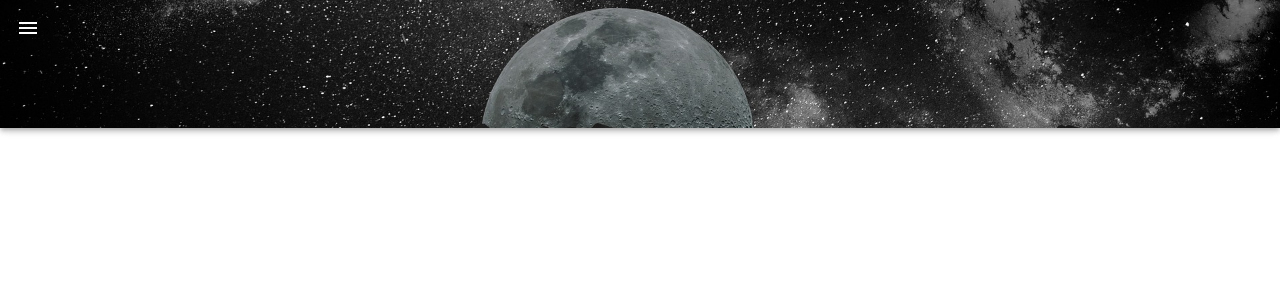
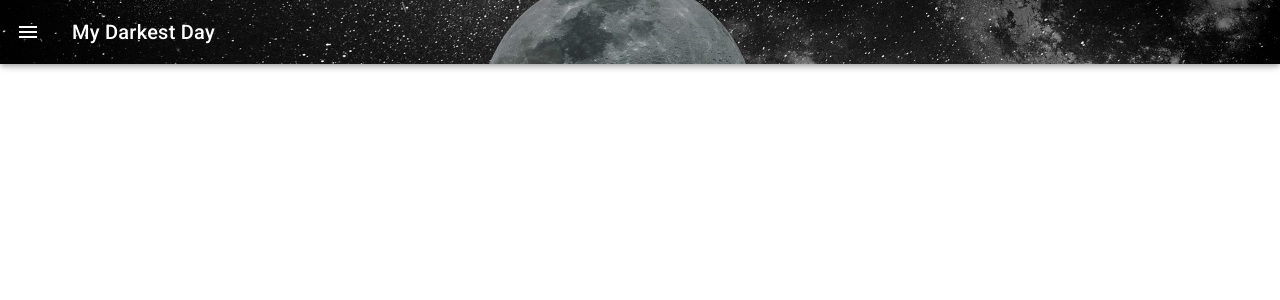
Before and after one commit to simisimon/my-blog, a Vue app in the folder frontend/: page / in a window 1280 px wide. Shown: the top 300 px of the page. Built offline with nearby package versions, Linux system fonts and the light colour scheme.

Commit message:
Descrease navbar

```diff
--- a/frontend/src/components/Navbar.vue
+++ b/frontend/src/components/Navbar.vue
@@ -1,13 +1,6 @@
 <template>
   <div>
     <v-navigation-drawer permanent v-if="drawer" v-model="drawer" app>
-      <v-list-item>
-        <v-list-item-content>
-          <v-list-item-title class="text-h6">
-            My Darkest Day
-          </v-list-item-title>
-        </v-list-item-content>
-      </v-list-item>
 
       <v-divider></v-divider>
 
@@ -26,11 +19,11 @@
 
     <v-app-bar
       app
-      shrink-on-scroll
       src="moon_header.jpg"
-      prominent
     >
       <v-app-bar-nav-icon @click="drawer = !drawer" color="white"></v-app-bar-nav-icon>
+
+      <v-toolbar-title class="title">My Darkest Day</v-toolbar-title>
 
       <v-spacer></v-spacer>
 
@@ -56,8 +49,9 @@ export default {
 
 <!-- Add "scoped" attribute to limit CSS to this component only -->
 <style scoped>
-  .title {
+.title {
     font-family: 'Mansalva', cursive;
     color: white;
   }
+
 </style>
```
